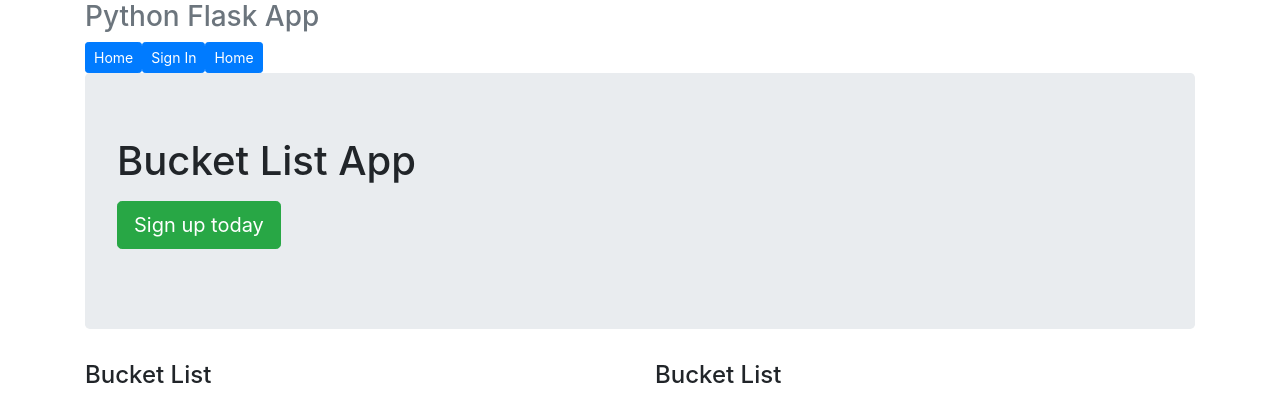
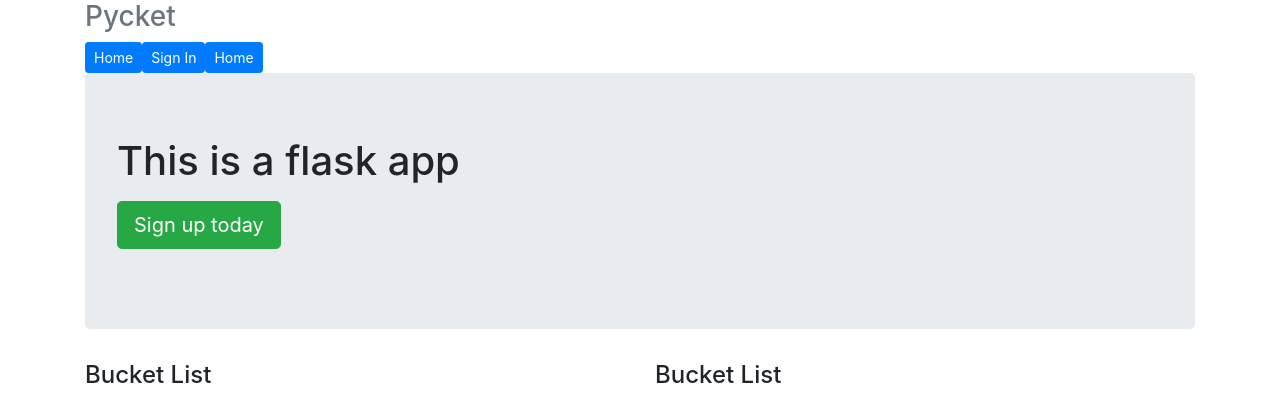
Before and after one commit to AU-CS-499-Spring-2020/Team_TODO, a Flask app: page / in a window 1280 px wide. Shown: the top 398 px of the page. Run offline with Flask 2, Linux system fonts and the light colour scheme; some libraries are stand-ins or nearby versions.

```diff
--- a/Pycket/templates/index.html
+++ b/Pycket/templates/index.html
@@ -7,7 +7,7 @@
     <body>
         <div class="container">
             <div class="header">
-                <h3 class="text-muted">Python Flask App</h3>
+                <h3 class="text-muted">Pycket</h3>
                 <div class="btn-group" role="group" aria-label="Navbar buttons">
                     <nav>
                         <ul class="nav nav-pills pull-right">
@@ -20,7 +20,7 @@
             </div>
 
             <div class="jumbotron">
-                <h1>Bucket List App</h1>
+                <h1>This is a flask app</h1>
                 <p class="lead"></p>
                 <p><a class="btn btn-lg btn-success" href="/login" role="button">Sign up today</a>
                 </p>
```
Also changed, not shown: Journals/qingzhong_journal.md (added, +7 -0 lines).
